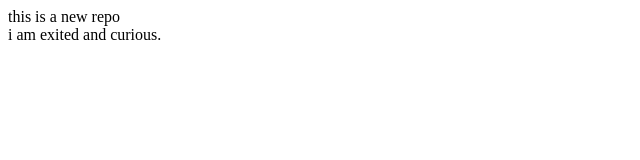
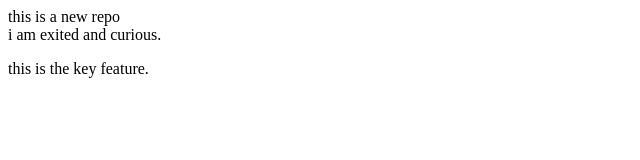
Before and after one commit to likhitha7906/LocalRepo, a plain HTML site: page index.html in a window 1280 px wide. Shown: the whole page, without its empty margins (0-640 px from the left). Drawn offline with Linux system fonts and the light colour scheme.

Commit message:
feature on new branch

```diff
--- a/index.html
+++ b/index.html
@@ -3,3 +3,6 @@
     <br>
     i am exited and curious.
 </p>
+<p>
+    this is the key feature.
+</p>
```
